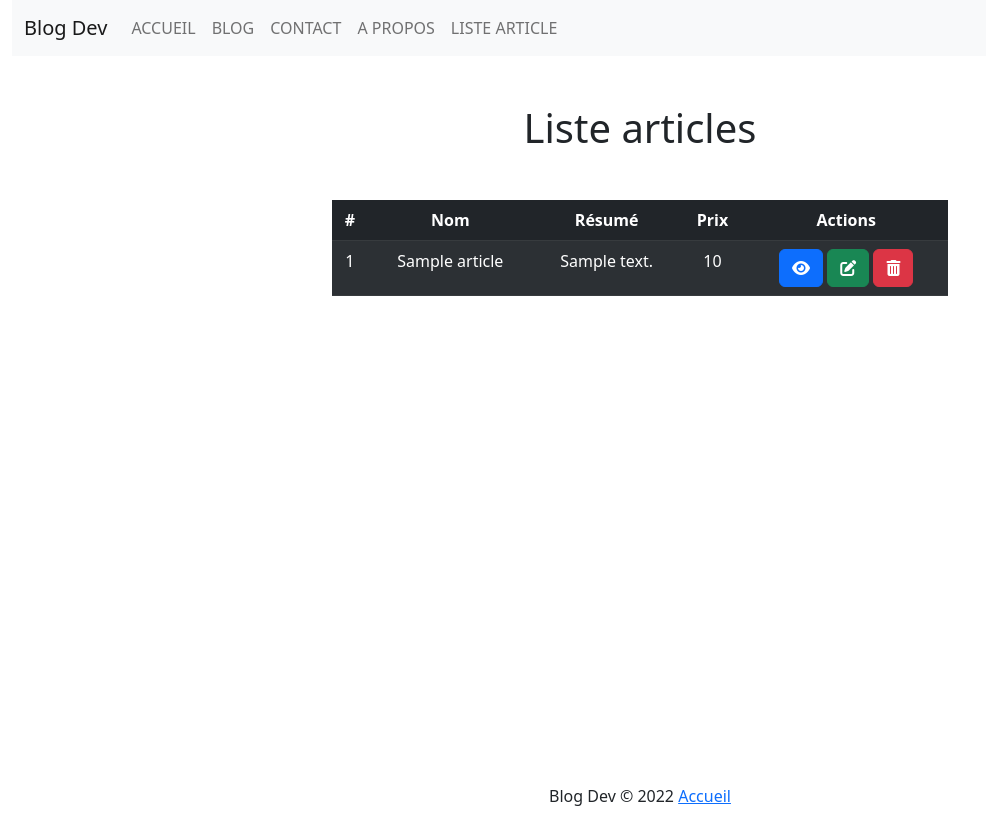
After one commit to ladel1/symfony, a Symfony app: template templates/article/list.html.twig in a window 1280 px wide. The commit adds this page. Shown: the whole page, without its empty margins (0-986 px from the left). Run offline with Twig, Linux system fonts and the light colour scheme; the template is opened without the code that fills it: most values are stand-ins (such as "Sample title", 1, 10 or a date in 2020); some libraries are stand-ins or nearby versions.

Commit message:
edit delete visualize article

```diff
--- /dev/null
+++ b/templates/article/list.html.twig
@@ -0,0 +1,42 @@
+{% extends "layouts/base.html.twig" %}
+
+{% block titre %}
+   liste articles
+{% endblock %}
+
+{% block main %}
+
+<h1 class="text-center mt-5" >Liste articles</h1>
+
+<div class="row mt-5">
+    <div class="col-6 offset-3">
+        <table style="text-align: center;" class="table table-dark table-striped">
+            <thead>
+                <tr>
+                    <th>#</th>
+                    <th>Nom</th>
+                    <th>Résumé</th>
+                    <th>Prix</th>
+                    <th>Actions</th>
+                </tr>
+            </thead>
+            <tbody>
+                {% for article in articles %}
+                    <tr>
+                        <td>{{ article.id }}</td>
+                        <td>{{ article.name }}</td>
+                        <td>{{ article.description }}</td>
+                        <td>{{ article.price }}</td>
+                        <td>
+                            <a class="btn btn-primary" href="{{path('app_article',{'id':article.id})}}" > <i class="fa-solid fa-eye"></i> </a>
+                            <a class="btn btn-success" href="#"> <i class="fa-solid fa-pen-to-square"></i> </a>
+                            <a class="btn btn-danger" href="#"><i class="fa-solid fa-trash-can"></i></a>
+                        </td>
+                    </tr>
+                {% endfor %}
+            </tbody>
+        </table>
+    </div>
+</div>
+
+{% endblock %}
--- a/templates/layouts/base.html.twig
+++ b/templates/layouts/base.html.twig
@@ -5,6 +5,7 @@
     <meta http-equiv="X-UA-Compatible" content="IE=edge">
     <meta name="viewport" content="width=device-width, initial-scale=1.0">
     <link href="https://cdn.jsdelivr.net/npm/bootstrap@5.2.0-beta1/dist/css/bootstrap.min.css" rel="stylesheet" integrity="sha384-0evHe/X+R7YkIZDRvuzKMRqM+OrBnVFBL6DOitfPri4tjfHxaWutUpFmBp4vmVor" crossorigin="anonymous">
+    <link rel="stylesheet" href="https://cdnjs.cloudflare.com/ajax/libs/font-awesome/6.1.1/css/all.min.css" integrity="sha512-KfkfwYDsLkIlwQp6LFnl8zNdLGxu9YAA1QvwINks4PhcElQSvqcyVLLD9aMhXd13uQjoXtEKNosOWaZqXgel0g==" crossorigin="anonymous" referrerpolicy="no-referrer" />
     <link rel="stylesheet" href="{{ asset('assets/css/style.css') }}">
     <title>{% block titre %} Blog Dev {% endblock %}</title>
 
@@ -13,7 +14,7 @@
     <div class="container-fluid">
         <header>
             {# Création d'une variable sur twig #}
-            {% set menu = ["Accueil","Blog","Contact","A propos"]  %}
+            {% set menu = ["Accueil","Blog","Contact","A propos","Liste Article"]  %}
 
             <nav class="navbar navbar-expand-lg bg-light">
                 <div class="container-fluid">
```
Also changed, not shown: src/Controller/ArticleController.php (+11 -25 lines).
